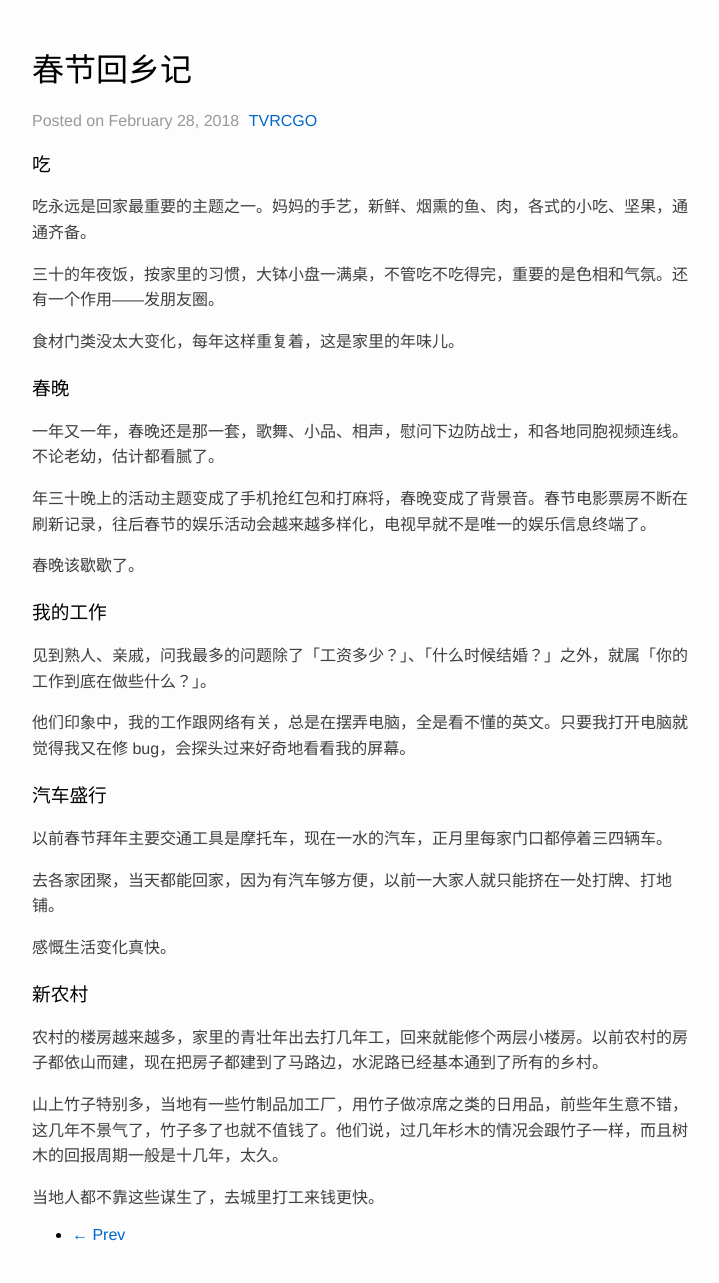
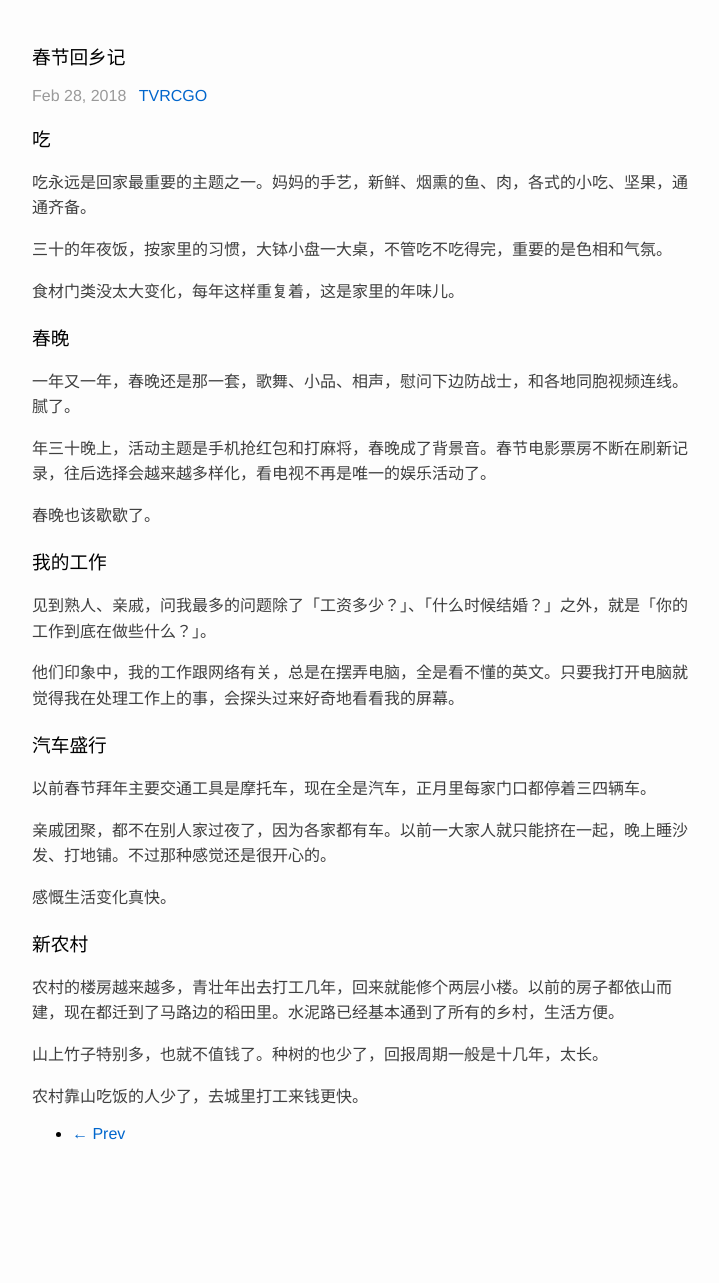
Before and after one commit to tvrcgo/tvrcgo.github.io, a Jekyll site: the page built from _posts/2018-02-28-spring-festival-insight.md, in a window 1280 px wide. Shown: the whole page, without its empty margins (273-992 px from the left). Built offline with Jekyll 4.4.1, drawn with Linux system fonts in a browser that asks for light colours; after the commit the page ends 1182 px from its top, so only the background shows below that.

Commit message:
update style.

```diff
--- a/_layouts/post.html
+++ b/_layouts/post.html
@@ -3,18 +3,15 @@ layout: default
 ---
 
 <header class="post-header" >
-    <div class="row">
-        <h1>{{ page.title }}</h1>
-        <span class="post-meta">Posted on {{ page.date | date: "%B %-d, %Y" }} <a href="{{ site.url }}" class='post-agent'>{{ site.title }}</a></span>
-    </div>
+	<h3 class='post-title'>{{ page.title }}</h3>
+	<span class="post-meta">{{ page.date | date: "%b %-d, %Y" }} <a href="{{ site.url }}" class='post-agent'>{{ site.title }}</a></span>
 </header>
 
 <article>
-  <div class="row">
-
+  <div class="post-content">
 		{{ content }}
-
-		<ul class="pager">
+	</div>
+	<ul class="post-pagination">
 		{% if page.previous.url %}
 		<li class="previous">
 			<a href="{{ page.previous.url | prepend: site.baseurl | replace: '//', '/' }}" data-toggle="tooltip" data-placement="top" title="{{page.previous.title}}">&larr; Prev</a>
@@ -26,5 +23,4 @@ layout: default
 		</li>
 		{% endif %}
 	</ul>
-  </div>
 </article>
--- a/_posts/2018-02-28-spring-festival-insight.md
+++ b/_posts/2018-02-28-spring-festival-insight.md
@@ -7,36 +7,36 @@ title: 春节回乡记
 
 吃永远是回家最重要的主题之一。妈妈的手艺，新鲜、烟熏的鱼、肉，各式的小吃、坚果，通通齐备。
 
-三十的年夜饭，按家里的习惯，大钵小盘一满桌，不管吃不吃得完，重要的是色相和气氛。还有一个作用——发朋友圈。
+三十的年夜饭，按家里的习惯，大钵小盘一大桌，不管吃不吃得完，重要的是色相和气氛。
 
 食材门类没太大变化，每年这样重复着，这是家里的年味儿。
 
 ### 春晚
 
-一年又一年，春晚还是那一套，歌舞、小品、相声，慰问下边防战士，和各地同胞视频连线。不论老幼，估计都看腻了。
+一年又一年，春晚还是那一套，歌舞、小品、相声，慰问下边防战士，和各地同胞视频连线。腻了。
 
-年三十晚上的活动主题变成了手机抢红包和打麻将，春晚变成了背景音。春节电影票房不断在刷新记录，往后春节的娱乐活动会越来越多样化，电视早就不是唯一的娱乐信息终端了。
+年三十晚上，活动主题是手机抢红包和打麻将，春晚成了背景音。春节电影票房不断在刷新记录，往后选择会越来越多样化，看电视不再是唯一的娱乐活动了。
 
-春晚该歇歇了。
+春晚也该歇歇了。
 
 ### 我的工作
 
-见到熟人、亲戚，问我最多的问题除了「工资多少？」、「什么时候结婚？」之外，就属「你的工作到底在做些什么？」。
+见到熟人、亲戚，问我最多的问题除了「工资多少？」、「什么时候结婚？」之外，就是「你的工作到底在做些什么？」。
 
-他们印象中，我的工作跟网络有关，总是在摆弄电脑，全是看不懂的英文。只要我打开电脑就觉得我又在修 bug，会探头过来好奇地看看我的屏幕。
+他们印象中，我的工作跟网络有关，总是在摆弄电脑，全是看不懂的英文。只要我打开电脑就觉得我在处理工作上的事，会探头过来好奇地看看我的屏幕。
 
 ### 汽车盛行
 
-以前春节拜年主要交通工具是摩托车，现在一水的汽车，正月里每家门口都停着三四辆车。
+以前春节拜年主要交通工具是摩托车，现在全是汽车，正月里每家门口都停着三四辆车。
 
-去各家团聚，当天都能回家，因为有汽车够方便，以前一大家人就只能挤在一处打牌、打地铺。
+亲戚团聚，都不在别人家过夜了，因为各家都有车。以前一大家人就只能挤在一起，晚上睡沙发、打地铺。不过那种感觉还是很开心的。
 
 感慨生活变化真快。
 
 ### 新农村
 
-农村的楼房越来越多，家里的青壮年出去打几年工，回来就能修个两层小楼房。以前农村的房子都依山而建，现在把房子都建到了马路边，水泥路已经基本通到了所有的乡村。
+农村的楼房越来越多，青壮年出去打工几年，回来就能修个两层小楼。以前的房子都依山而建，现在都迁到了马路边的稻田里。水泥路已经基本通到了所有的乡村，生活方便。
 
-山上竹子特别多，当地有一些竹制品加工厂，用竹子做凉席之类的日用品，前些年生意不错，这几年不景气了，竹子多了也就不值钱了。他们说，过几年杉木的情况会跟竹子一样，而且树木的回报周期一般是十几年，太久。
+山上竹子特别多，也就不值钱了。种树的也少了，回报周期一般是十几年，太长。
 
-当地人都不靠这些谋生了，去城里打工来钱更快。
+农村靠山吃饭的人少了，去城里打工来钱更快。
--- a/css/main.scss
+++ b/css/main.scss
@@ -27,11 +27,15 @@ p {
   padding: 15px;
 }
 
+.post-title {
+
+}
+
 .post-meta {
   color: #999;
 
   .post-agent {
-    margin-left: 5px;
+    margin-left: 8px;
   }
 }
 
```
Lines whose indentation alone changed are shown as unchanged.
